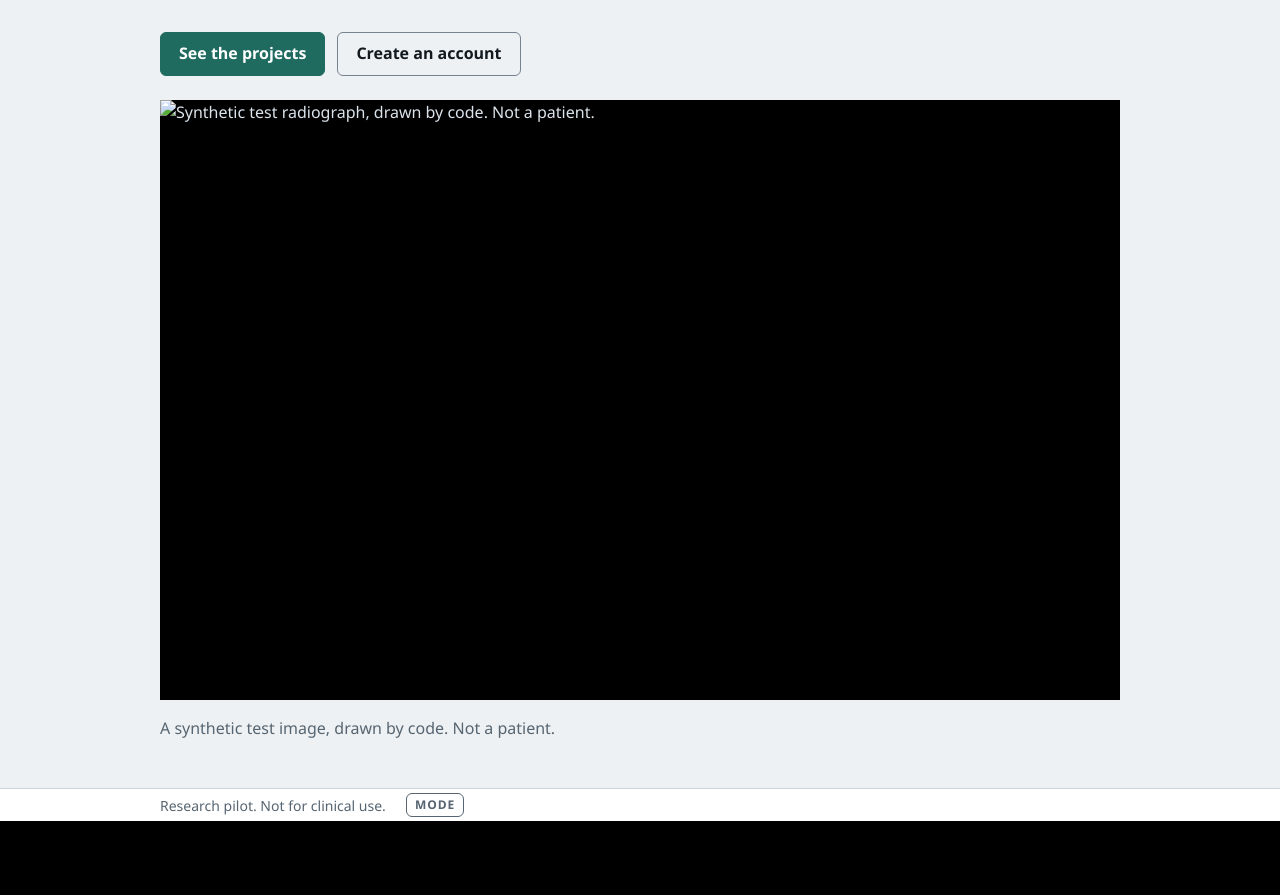
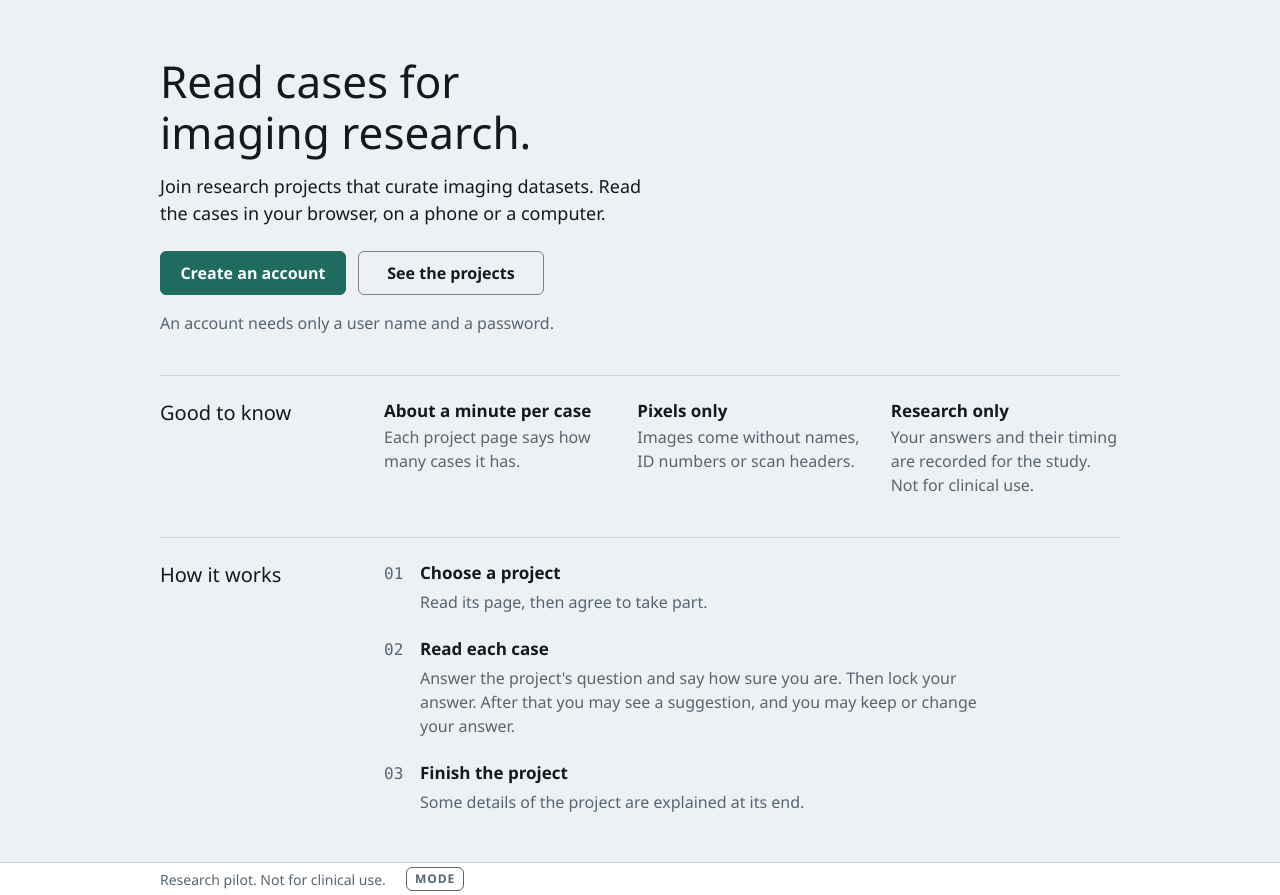
Before and after one commit to mostafansh/neshat, a Django app: template templates/reading/home.html in a window 1280 px wide. Shown: the part 53-948 px from the top of the page. Before the commit the page ends 874 px from the top, so only its background shows below. Run offline with Django 5.2, Linux system fonts and the light colour scheme; the template is opened without the code that fills it, so the values that code supplies are empty.

Commit message:
feat: a text-only landing page; remove the synthetic demo image
The owner did not want the synthetic radiograph and its "Not a patient"
caption on the home page. The new page is text only, so nothing on it can
look like a scan: a headline, the account buttons, three facts (time per
case, pixels only, research only) and three steps. The suggestion step uses
the consent page's neutral wording and gets no heading of its own.

Three design approaches were compared by a design judge and a rules judge;
this is the "calm editorial" one with their fixes. It was checked at 360,
375 and 1024 px in the dark, light and projector themes.

The demo image view, its URL and its three tests go; reading/demo.py stays
for the practice study.

Co-Authored-By: Claude Opus 5.5 <noreply@anthropic.com>
(cherry picked from commit 3ebecd0399076f1dc7bc1293c664ac4103781492)

```diff
--- a/config/urls.py
+++ b/config/urls.py
@@ -6,7 +6,6 @@ from reading import api, views
 
 urlpatterns = [
     path("", views.home, name="home"),
-    path("m/demo/", views.demo_image, name="demo_image"),
     # Accounts
     path("accounts/signup/", views.sign_up, name="signup"),
     path("accounts/signin/", auth_views.LoginView.as_view(template_name="accounts/signin.html"), name="signin"),
--- a/static/css/reading-room.css
+++ b/static/css/reading-room.css
@@ -1018,3 +1018,78 @@ input[type="file"] { max-inline-size: 100%; }
   border: 1px dashed var(--ai);
   border-radius: var(--radius);
 }
+
+
+/* ==========================================================================
+   LANDING PAGE (templates/reading/home.html): text only, no picture.
+   ========================================================================== */
+
+/* The opening: headline, lede, buttons. The headline breaks into two calm
+   lines. On a phone each button fills its own row; on a wide screen the two
+   sit side by side. */
+.landing-hero h1 {
+  max-inline-size: 18ch;
+  font-size: 2rem;
+  line-height: 1.15;
+}
+.landing-hero > h1 + .lede { margin-block-start: 1rem; }  /* room under the large headline */
+.landing-hero .lede { text-wrap: balance; }  /* no single word alone on a line */
+.landing-hero > .btn-row {
+  max-inline-size: 24rem;
+  margin-block-start: 1.5rem;
+}
+.landing-hero .btn { flex: 1 1 11rem; }
+
+/* "Good to know" and "How it works": a thin line above each part. */
+.site-main > .landing-section {
+  margin-block-start: 2.5rem;
+  padding-block-start: 1.5rem;
+  border-block-start: 1px solid var(--rule);
+}
+.landing-section > h2 + * { margin-block-start: 1.25rem; }
+
+.landing-steps,
+.landing-facts {
+  display: grid;
+  gap: 1.5rem;
+  margin: 0;
+  padding: 0;
+  list-style: none;
+}
+.landing-steps > li > * + *,
+.landing-facts > li > * + * { margin-block-start: .25rem; }
+
+/* Facts: one column on a phone, three on a wide screen. */
+.landing-facts { grid-template-columns: repeat(auto-fit, minmax(min(100%, 12rem), 1fr)); }
+
+/* Steps: the number (01, 02, 03) in the start column, the text beside it. */
+.landing-steps {
+  max-inline-size: 40rem;
+  counter-reset: step;
+}
+.landing-steps > li {
+  display: grid;
+  grid-template-columns: 2.25rem minmax(0, 1fr);
+  align-items: baseline;
+  counter-increment: step;
+}
+.landing-steps > li::before {
+  content: counter(step, decimal-leading-zero);
+  color: var(--soft);
+  font-family: var(--font-mono);
+}
+.landing-steps > li > * { grid-column: 2; }
+
+/* Wide screen: a larger headline, and each part's heading sits in a narrow
+   start column, like a margin note. */
+@media (min-width: 48rem) {
+  .landing-hero { padding-block-start: 2rem; }
+  .landing-hero h1 { font-size: 2.75rem; }
+  .landing-section {
+    display: grid;
+    grid-template-columns: 12rem minmax(0, 1fr);
+    column-gap: 2rem;
+    align-items: start;
+  }
+  .landing-section > h2 + * { margin-block-start: 0; }
+}
--- a/templates/reading/home.html
+++ b/templates/reading/home.html
@@ -1,17 +1,55 @@
 {% extends "base.html" %}
 
 {% block content %}
-<h1 class="visually-hidden">{{ site_name }}</h1>  {# no visible headline for now; screen readers still get one #}
+<section class="landing-hero stack">
+  <h1>Read cases for imaging research.</h1>
+  <p class="lede">Join research projects that curate imaging datasets. Read the cases in your
+  browser, on a phone or a computer.</p>
+  <div class="btn-row">
+    {% if user.is_authenticated %}
+      <a class="btn btn-primary" href="{% url 'projects' %}">Go to the projects</a>
+    {% else %}
+      <a class="btn btn-primary" href="{% url 'signup' %}">Create an account</a>
+      <a class="btn" href="{% url 'projects' %}">See the projects</a>
+    {% endif %}
+  </div>
+  {% if not user.is_authenticated %}<p class="muted">An account needs only a user name and a password.</p>{% endif %}
+</section>
 
-<div class="btn-row">
-  <a class="btn btn-primary" href="{% url 'projects' %}">See the projects</a>
-  {% if not user.is_authenticated %}<a class="btn" href="{% url 'signup' %}">Create an account</a>{% endif %}
-</div>
+<section class="landing-section">
+  <h2>Good to know</h2>
+  <ul class="landing-facts" role="list">
+    <li>
+      <h3>About a minute per case</h3>
+      <p class="muted">Each project page says how many cases it has.</p>
+    </li>
+    <li>
+      <h3>Pixels only</h3>
+      <p class="muted">Images come without names, ID numbers or scan headers.</p>
+    </li>
+    <li>
+      <h3>Research only</h3>
+      <p class="muted">Your answers and their timing are recorded for the study. Not for clinical use.</p>
+    </li>
+  </ul>
+</section>
 
-<figure class="stack">
-  <div class="frame">
-    <img src="{% url 'demo_image' %}" alt="Synthetic test radiograph, drawn by code. Not a patient.">
-  </div>
-  <figcaption class="muted">A synthetic test image, drawn by code. Not a patient.</figcaption>
-</figure>
+<section class="landing-section">
+  <h2>How it works</h2>
+  <ol class="landing-steps" role="list">
+    <li>
+      <h3>Choose a project</h3>
+      <p class="muted">Read its page, then agree to take part.</p>
+    </li>
+    <li>
+      <h3>Read each case</h3>
+      <p class="muted">Answer the project's question and say how sure you are. Then lock your answer.
+      After that you may see a suggestion, and you may keep or change your answer.</p>
+    </li>
+    <li>
+      <h3>Finish the project</h3>
+      <p class="muted">Some details of the project are explained at its end.</p>
+    </li>
+  </ol>
+</section>
 {% endblock %}
```
Also changed, not shown: docs/style.md (+2 -0 lines), reading/tests/test_site.py (+0 -31 lines), reading/views.py (+0 -19 lines).
